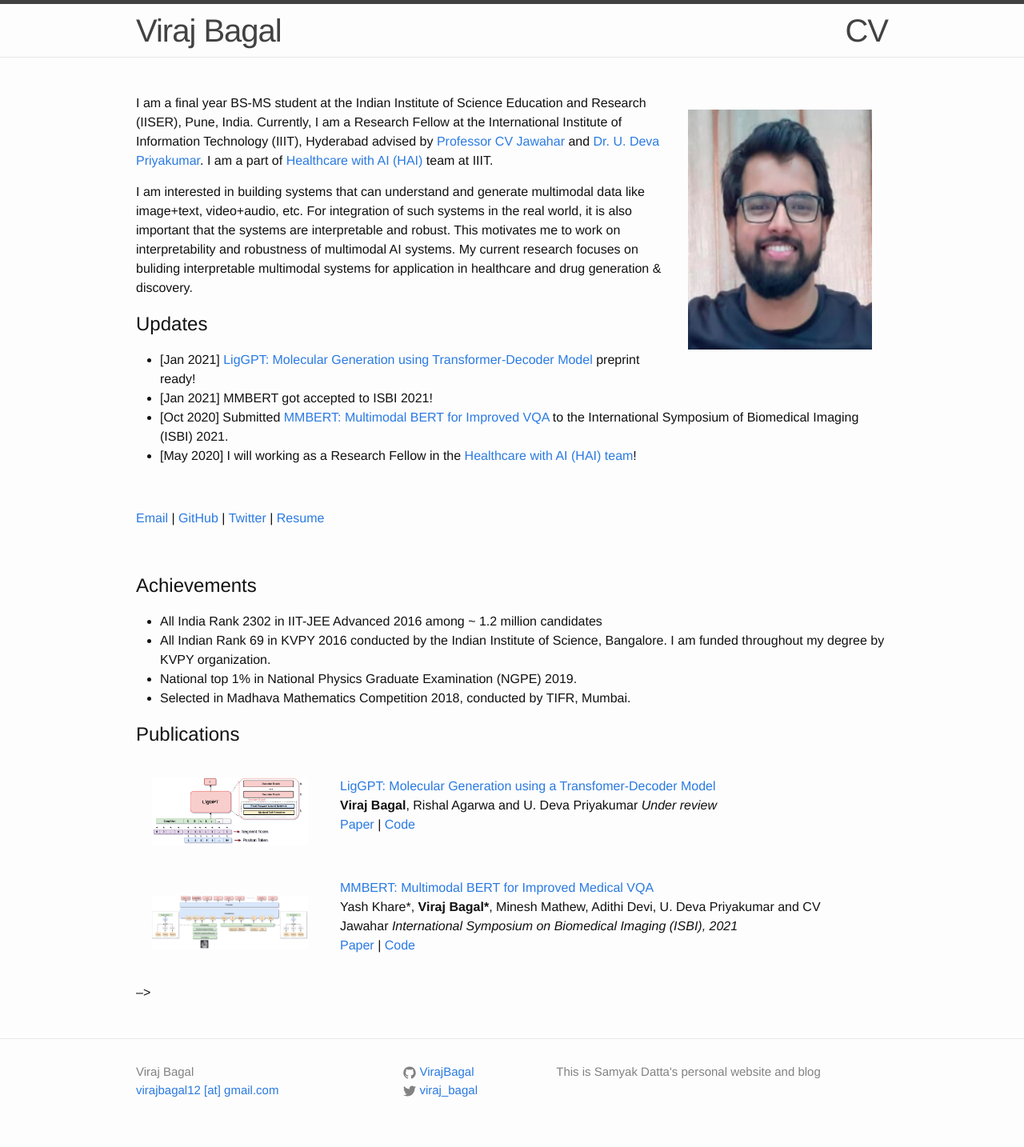
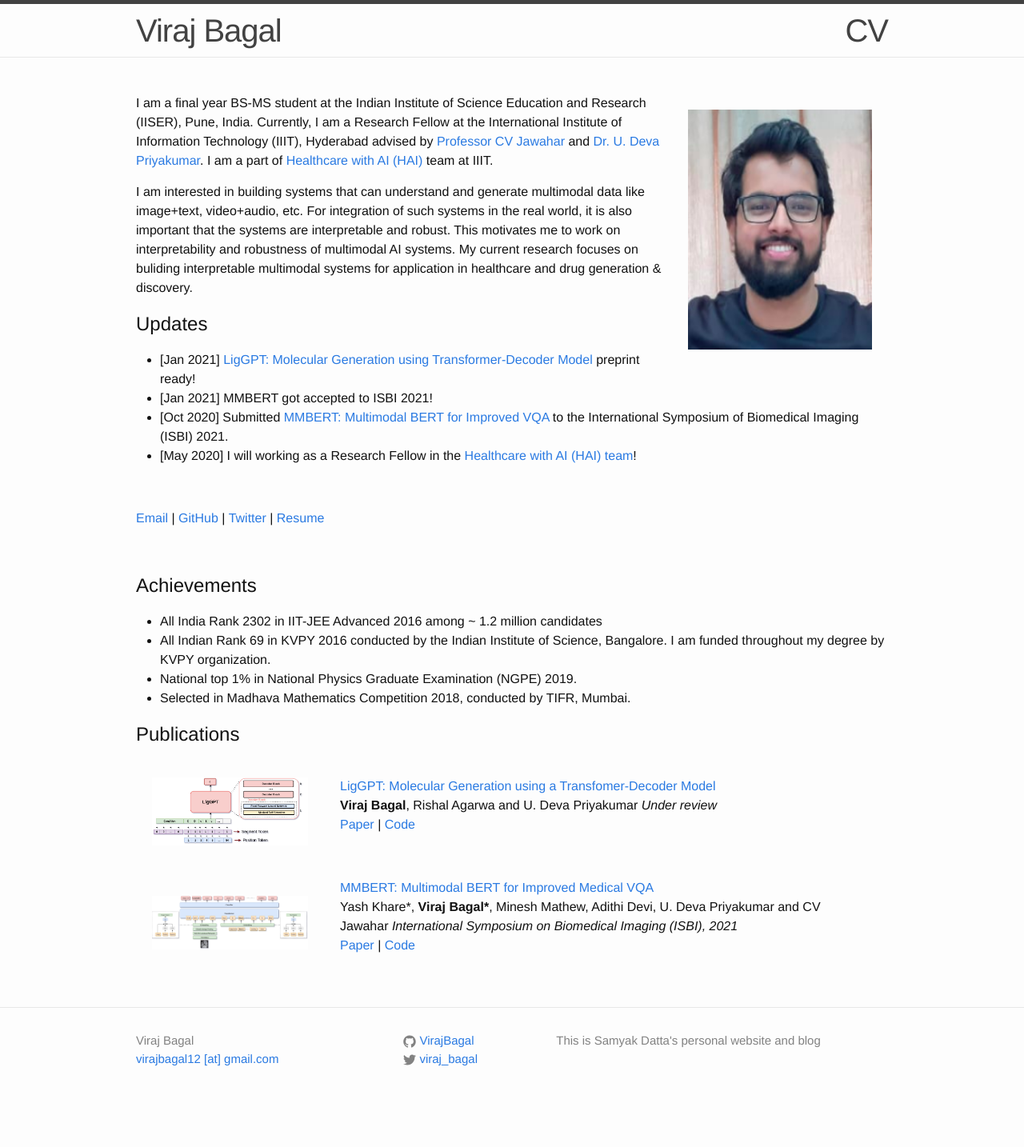
Before and after one commit to VirajBagal/VirajBagal.github.io, a Jekyll site: the page built from index.md, in a window 1280 px wide. Shown: the whole page at 80% size. Built offline with Jekyll 4.4.1, drawn with Linux system fonts in a browser that asks for light colours; after the commit the page ends 1395 px from its top, so only the background shows below that.

Commit message:
Update index.md

```diff
--- a/index.md
+++ b/index.md
@@ -95,4 +95,4 @@ funded throughout my degree by KVPY organization. </li>
 
 
 	</tbody>
-</table> -->
+</table>
```
